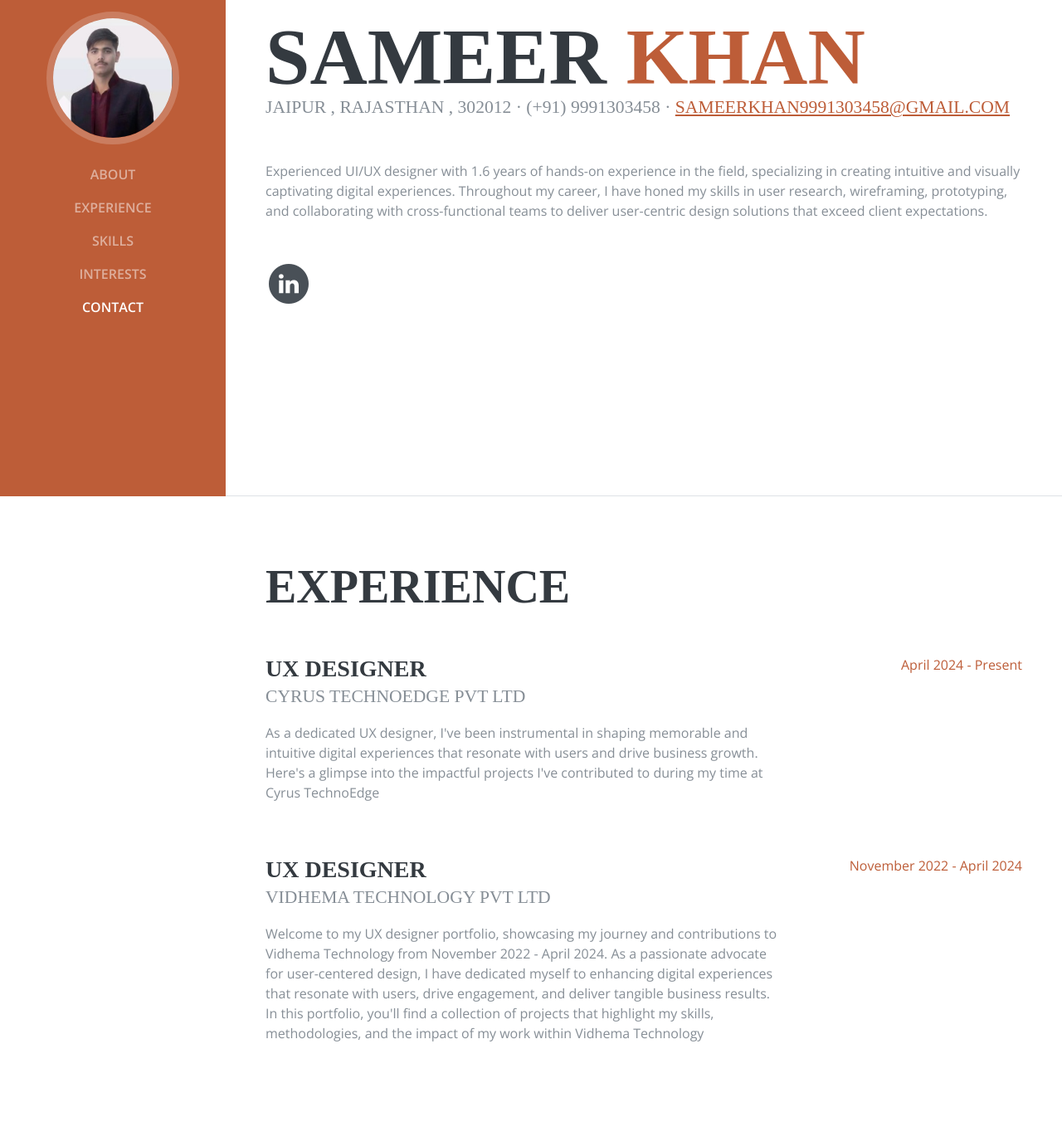
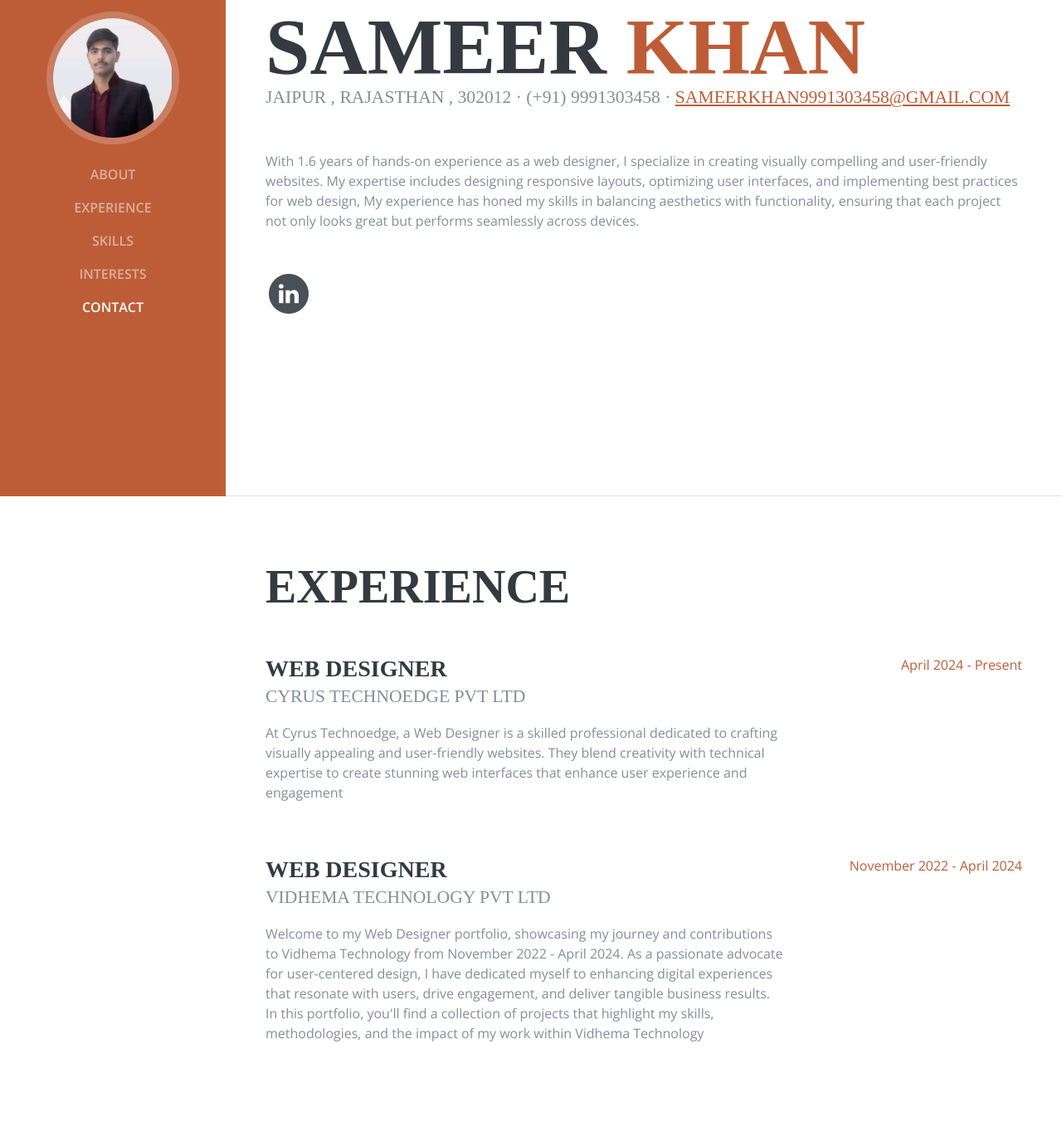
Before and after one commit to sameer123k/Portfolio, a plain HTML site: page index.html in a window 1280 px wide. Shown: the part 202-1560 px from the top of the page at 83% size. Drawn offline with nearby package versions, Linux system fonts and the light colour scheme; a web font is replaced by a local one.

Commit message:
Update index.html

```diff
--- a/index.html
+++ b/index.html
@@ -12,7 +12,8 @@
 
   <!-- Bootstrap core CSS -->
   <link href="vendor/bootstrap/css/bootstrap.min.css" rel="stylesheet">
-  <link href="https://cdn.jsdelivr.net/npm/bootstrap@5.3.3/dist/css/bootstrap.min.css" rel="stylesheet" integrity="sha384-QWTKZyjpPEjISv5WaRU9OFeRpok6YctnYmDr5pNlyT2bRjXh0JMhjY6hW+ALEwIH" crossorigin="anonymous">
+  <link href="https://cdn.jsdelivr.net/npm/bootstrap@5.3.3/dist/css/bootstrap.min.css" rel="stylesheet"
+    integrity="sha384-QWTKZyjpPEjISv5WaRU9OFeRpok6YctnYmDr5pNlyT2bRjXh0JMhjY6hW+ALEwIH" crossorigin="anonymous">
 
   <!-- Custom fonts for this template -->
   <link href="https://fonts.googleapis.com/css?family=Saira+Extra+Condensed:100,200,300,400,500,600,700,800,900"
@@ -73,10 +74,9 @@
         <div class="subheading mb-5">Jaipur , Rajasthan , 302012 · (+91) 9991303458 ·
           <a href="mailto:sameerkhan9991303458@gmail.com">sameerkhan9991303458@gmail.com</a>
         </div>
-        <p class="mb-5">Experienced UI/UX designer with 1.6 years of hands-on experience in the field, specializing in
-          creating intuitive and visually captivating digital experiences. Throughout my career, I have honed my skills
-          in user research, wireframing, prototyping, and collaborating with cross-functional teams to deliver
-          user-centric design solutions that exceed client expectations.</p>
+        <p class="mb-5">With 1.6 years of hands-on experience as a web designer, I specialize in creating visually
+          compelling and user-friendly websites. My expertise includes designing responsive layouts, optimizing user
+          interfaces, and implementing best practices for web design, My experience has honed my skills in balancing aesthetics with functionality, ensuring that each project not only looks great but performs seamlessly across devices.</p>
         <ul class="list-inline list-social-icons mb-0">
 
           <li class="list-inline-item">
@@ -99,11 +99,9 @@
 
         <div class="resume-item d-flex flex-column flex-md-row mb-5">
           <div class="resume-content mr-auto">
-            <h3 class="mb-0">UX Designer</h3>
+            <h3 class="mb-0">Web Designer </h3>
             <div class="subheading mb-3">Cyrus Technoedge pvt ltd</div>
-            <p>As a dedicated UX designer, I've been instrumental in shaping memorable and intuitive digital experiences
-              that resonate with users and drive business growth. Here's a glimpse into the impactful projects I've
-              contributed to during my time at Cyrus TechnoEdge</p>
+            <p>At Cyrus Technoedge, a Web Designer is a skilled professional dedicated to crafting visually appealing and user-friendly websites. They blend creativity with technical expertise to create stunning web interfaces that enhance user experience and engagement</p>
           </div>
           <div class="resume-date text-md-right">
             <span class="text-primary">April 2024 - Present</span>
@@ -112,9 +110,9 @@
 
         <div class="resume-item d-flex flex-column flex-md-row mb-5">
           <div class="resume-content mr-auto">
-            <h3 class="mb-0">UX Designer</h3>
+            <h3 class="mb-0">Web Designer </h3>
             <div class="subheading mb-3">Vidhema Technology pvt ltd</div>
-            <p>Welcome to my UX designer portfolio, showcasing my journey and contributions to Vidhema Technology from
+            <p>Welcome to my Web Designer  portfolio, showcasing my journey and contributions to Vidhema Technology from
               November 2022 - April 2024. As a passionate advocate for user-centered design, I have dedicated myself to
               enhancing digital experiences that resonate with users, drive engagement, and deliver tangible business
               results. In this portfolio, you'll find a collection of projects that highlight my skills, methodologies,
@@ -206,12 +204,12 @@
     <section class="resume-section p-3 p-lg-5 d-flex flex-column" id="interests">
       <div class="my-auto">
         <h2 class="mb-5">Interests</h2>
-        <p>Apart from being a UX Desigenr, I enjoy most of my time being outdoors. In the winter, I am an avid skiier
+        <p>Apart from being a Web Designer , I enjoy most of my time being outdoors. In the winter, I am an avid skiier
           and novice ice climber. During the warmer months here in Colorado, I enjoy mountain biking, free climbing, and
           kayaking.</p>
         <p class="mb-0">When forced indoors, I follow a number of sci-fi and fantasy genre movies and television shows,
           I am an aspiring chef, and I spend a large amount of my free time exploring the latest technolgy advancements
-          in the Ux Designing world.</p>
+          in the Web Designing world.</p>
       </div>
     </section>
 
@@ -237,26 +235,31 @@
                             <div class="row">
                               <div class="col-md-12 mb-3">
                                 <div class="form-group">
-                              <input type="text" name="name" class="form-control" id="name" placeholder="Your Name" required="">
+                                  <input type="text" name="name" class="form-control" id="name" placeholder="Your Name"
+                                    required="">
                                 </div>
                               </div>
                               <div class="col-md-12 mb-3">
                                 <div class="form-group">
-                              <input type="email" class="form-control" name="email" id="email" placeholder="Your Email" required="">
+                                  <input type="email" class="form-control" name="email" id="email"
+                                    placeholder="Your Email" required="">
                                 </div>
                               </div>
                               <div class="col-md-12 mb-3">
                                 <div class="form-group">
-                              <input type="text" class="form-control" name="subject" id="subject" placeholder="Subject" required="">
+                                  <input type="text" class="form-control" name="subject" id="subject"
+                                    placeholder="Subject" required="">
                                 </div>
                               </div>
                               <div class="col-md-12">
                                 <div class="form-group">
-                              <textarea class="form-control" name="message" rows="5" placeholder="Message" required=""></textarea>
+                                  <textarea class="form-control" name="message" rows="5" placeholder="Message"
+                                    required=""></textarea>
                                 </div>
                               </div>
                               <div class="col-md-12 text-center">
-                            <button type="submit" class="btn btn-danger button-a button-big button-rouded">Send Message</button>
+                                <button type="submit" class="btn btn-danger button-a button-big button-rouded">Send
+                                  Message</button>
                               </div>
                             </div>
                           </form>
@@ -270,7 +273,8 @@
                         </div>
                         <div class="more-info">
                           <p class="lead">
-                        Crafting seamless digital experiences through intuitive design. Let's collaborate to elevate user journeys and create engaging interfaces that captivate and delight
+                            Crafting seamless digital experiences through intuitive design. Let's collaborate to elevate
+                            user journeys and create engaging interfaces that captivate and delight
                           </p>
                           <ul class="list-ico p-0" type="none">
                             <li class="my-2"><i class="bi bi-geo-alt"></i> Jhotwara , Jaipur , Rajasthan (302012)</li>
```
Lines whose indentation alone changed are shown as unchanged.
